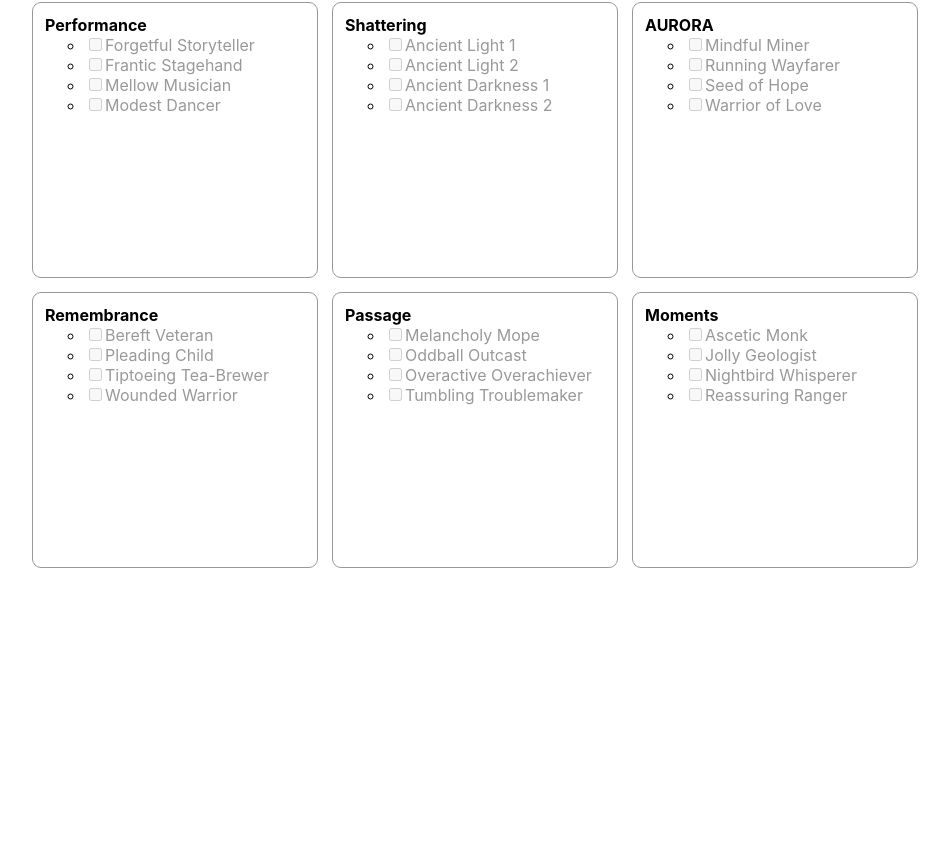
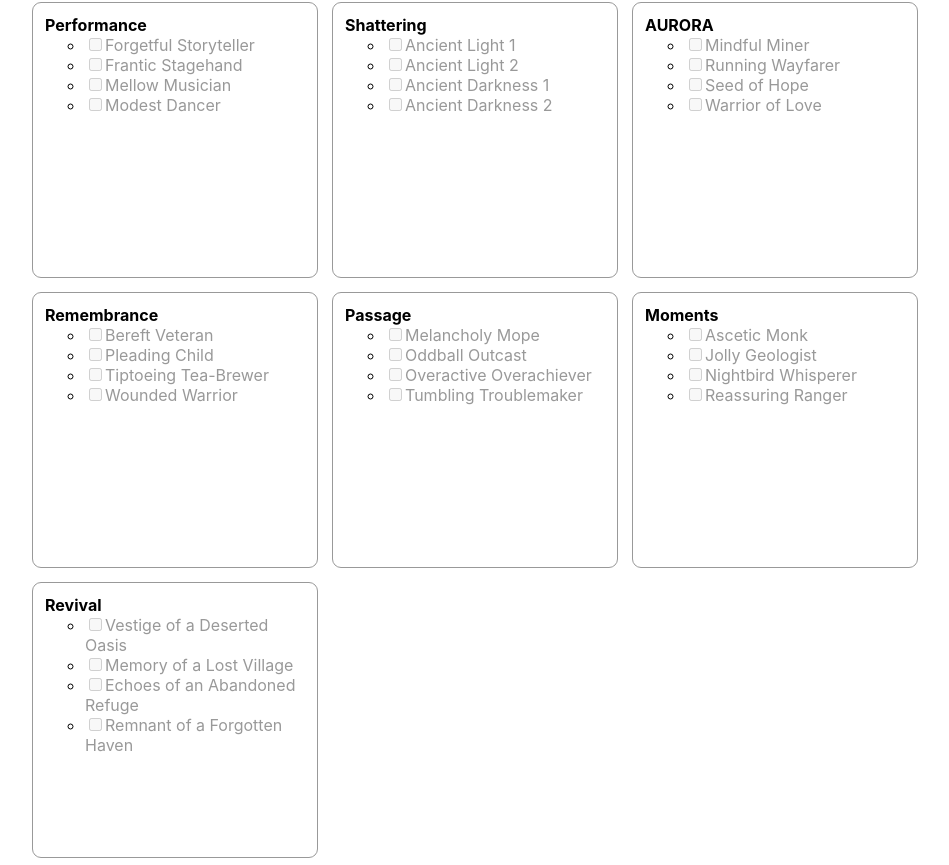
Before and after one commit to cmstead/sky-seasonal-spirits, a React (Create React App) app: page / in a window 1280 px wide. Shown: the part 1445-2310 px from the top of the page, without its empty margins (175-1124 px from the left). Before the commit the page ends 2020 px from the top, so only its background shows below. Built offline with nearby package versions, Linux system fonts and the light colour scheme.

Commit message:
Added Season of Revival "spirits"

```diff
--- a/src/components/SeasonList/spiritData.js
+++ b/src/components/SeasonList/spiritData.js
@@ -298,6 +298,20 @@ export const seasonData = {
     'Reassuring Ranger': {
       visited: false
     }
+  },
+  Revival: {
+    'Vestige of a Deserted Oasis': {
+      visited: false
+    },
+    'Memory of a Lost Village': {
+      visited: false
+    },
+    'Echoes of an Abandoned Refuge': {
+      visited: false
+    },
+    'Remnant of a Forgotten Haven': {
+      visited: false
+    }
   }
 }
 
```
